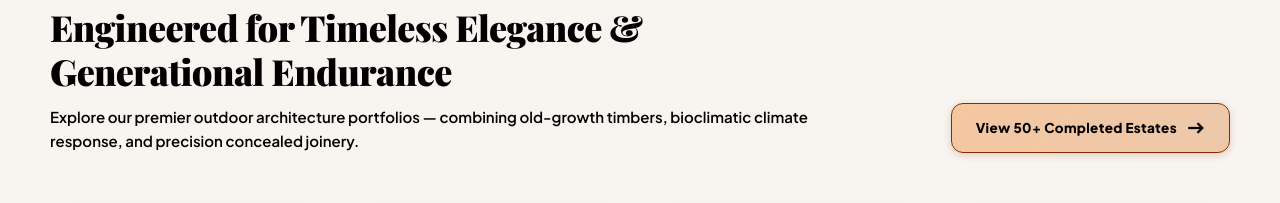
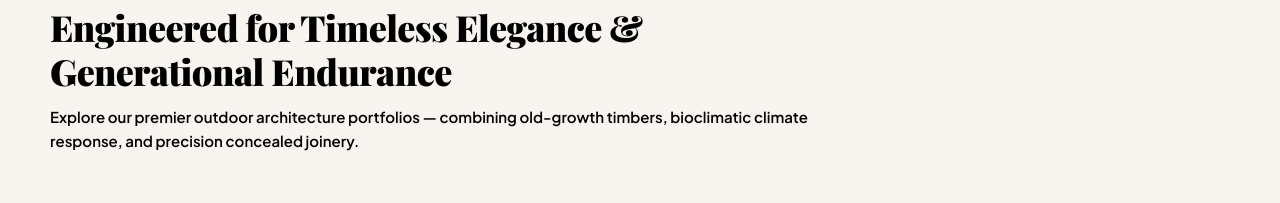
Before and after one commit to Saranya-vijaykumar/timber_terra, a website: page index.html in a window 1280 px wide. Shown: the part 4761-4964 px from the top of the page. Drawn offline with nearby package versions, Linux system fonts and the light colour scheme; a web font is replaced by a local one.

Commit message:
refactor(home): remove 'View 50+ Completed Estates' CTA button from spatial showcase

```diff
--- a/index.html
+++ b/index.html
@@ -2310,12 +2310,6 @@ tailwind.config = {
           Explore our premier outdoor architecture portfolios — combining old-growth timbers, bioclimatic climate response, and precision concealed joinery.
         </p>
       </div>
-      <div class="flex items-center gap-3">
-        <a href="gallery.html" class="inline-flex items-center gap-2.5 px-6 py-3.5 rounded-xl bg-[#B85D19] hover:bg-[#9E460E] text-white font-bold text-sm tracking-wide transition-all duration-300 shadow-md hover:shadow-xl hover:-translate-y-0.5 border border-[#8F3E0B]/30 group shrink-0 w-full sm:w-auto justify-center">
-          <span class="text-white font-bold">View 50+ Completed Estates</span>
-          <span class="material-symbols-outlined text-[18px] text-white group-hover:translate-x-1.5 transition-transform duration-300">east</span>
-        </a>
-      </div>
     </div>
 
     <!-- 4 Spatial Showcase Cards with Rich Imagery and Specs -->
```
